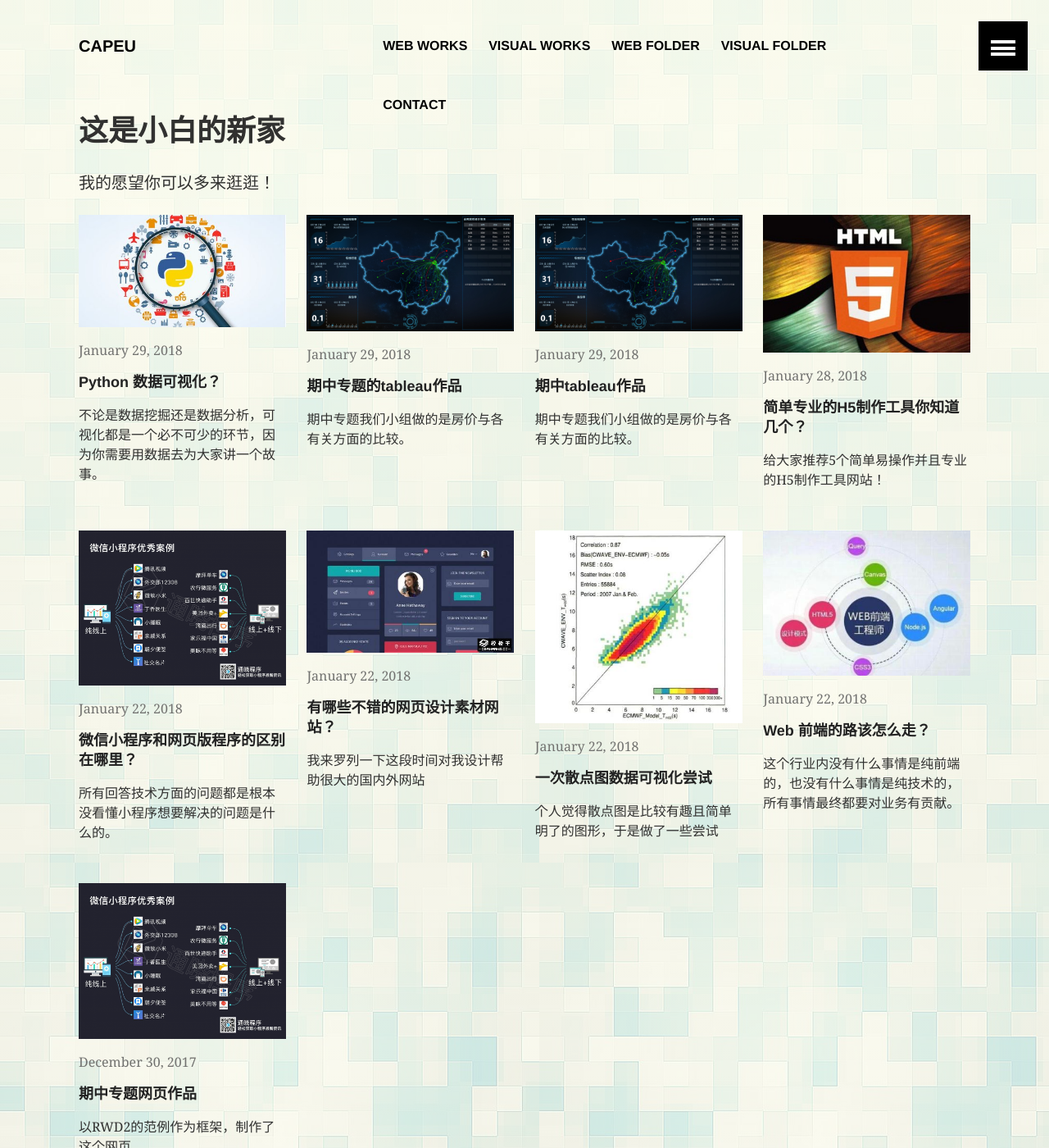
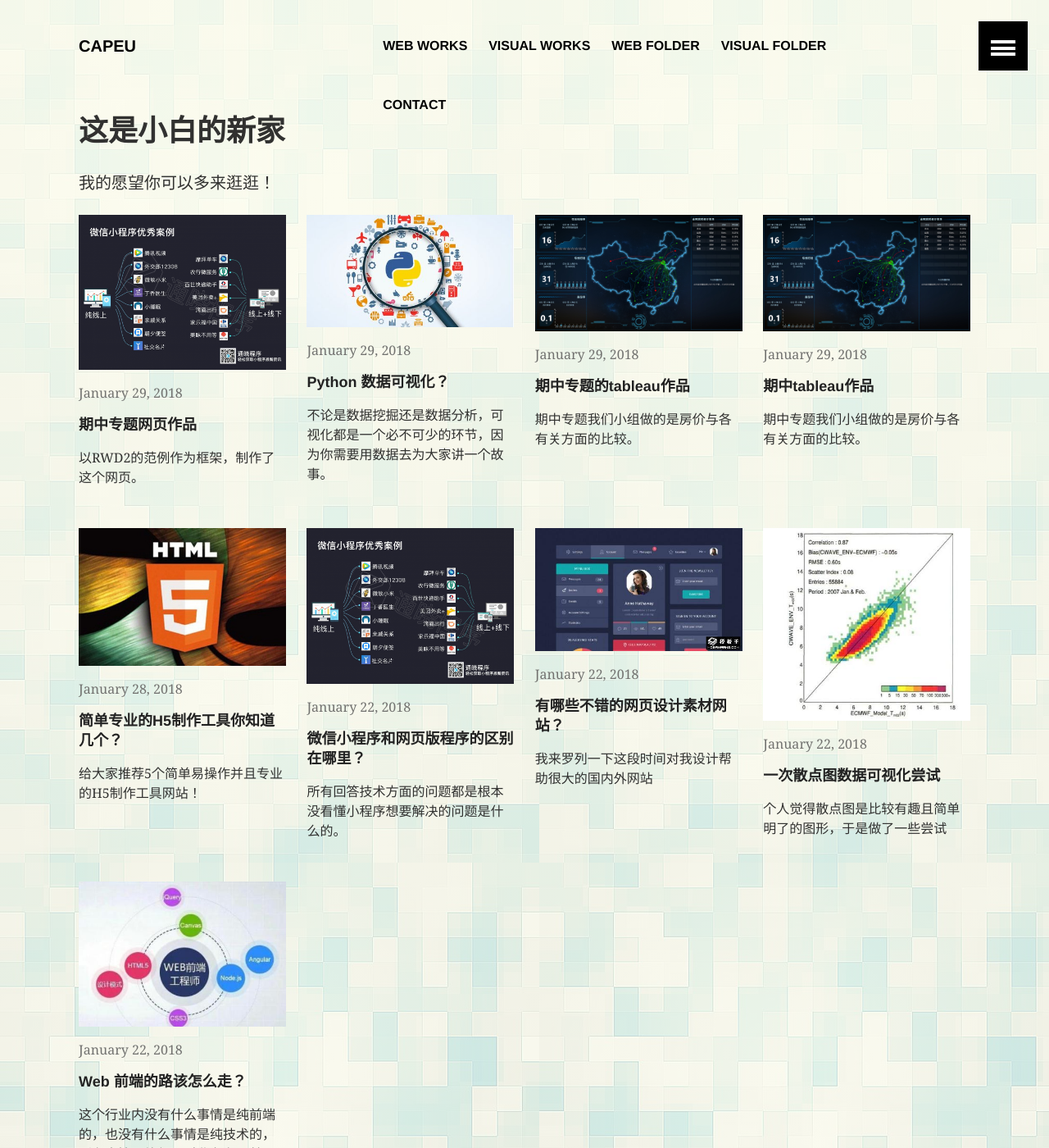
Before and after one commit to capeucape/capeucape.github.io, a Jekyll site: the page built from index.md, in a window 1280 px wide and 1400 px high. Shown: the whole window at 82% size. Built offline with Jekyll 4.4.1, drawn with Linux system fonts in a browser that asks for light colours.

Commit message:
Update 2017-12-30-qizhongweb.md

```diff
--- a/_posts/2017-12-30-qizhongweb.md
+++ b/_posts/2017-12-30-qizhongweb.md
@@ -1,7 +1,7 @@
 ---
 layout: article
 title:  "期中专题网页作品"
-date:   2017-12-30 22:07:50 +0800
+date:   2018-01-29 22:07:50 +0800
 categories: portfolio
 image:
   teaser: C_SDG goals_icons-individual-RGB-01.png
```
